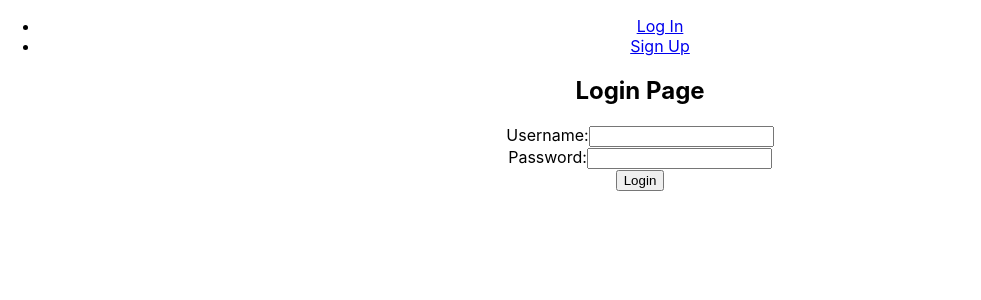
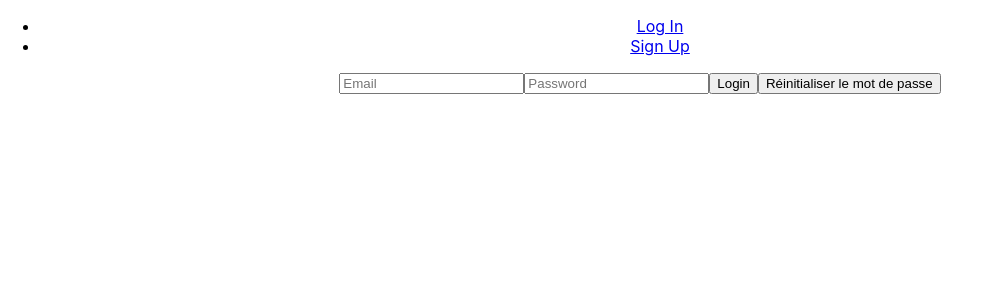
Before and after one commit to Thibault2001/AchieveIt, a React (Create React App) app: page /login in a window 1280 px wide. Shown: the top 300 px of the page, without its empty margins (0-981 px from the left). Built offline with nearby package versions, Linux system fonts and the light colour scheme.

Commit message:
Log in, sign up, reset Password OK

```diff
--- a/src/App.js
+++ b/src/App.js
@@ -3,6 +3,7 @@ import { BrowserRouter as Router, Route, Routes, Link } from 'react-router-dom';
 import './App.css';
 import LoginPage from './loginPage';
 import SignUpPage from './signUpPage';
+import WelcomeUser from './welcomeUsers'
 
 function App() {
   return (
@@ -22,6 +23,7 @@ function App() {
         <Routes>
           <Route path="/login" element={<LoginPage />} />
           <Route path="/signUp" element={<SignUpPage />} />
+          <Route path="/welcome" element={<WelcomeUser />} />
         </Routes>
       </div>
     </Router>
--- a/src/loginPage.jsx
+++ b/src/loginPage.jsx
@@ -1,61 +1,80 @@
 import React, { useState } from 'react';
+import { useSignInWithEmailAndPassword } from 'react-firebase-hooks/auth';
+import { useNavigate } from 'react-router-dom';
+import { sendPasswordResetEmail } from 'firebase/auth';
 
-// Import Firebase hooks
-import { useSignInWithEmailAndPassword } from 'react-firebase-hooks/auth';
-
-// Import Firebase auth instance
-import { app, auth } from './firebase';
+import { auth } from './firebase';
 
 const LoginPage = () => {
 
   const [username, setUsername] = useState('');
   const [password, setPassword] = useState('');
 
-  // Use Firebase hook
-  const [signInWithEmailAndPassword, user, loading, error] = useSignInWithEmailAndPassword(auth);
+  const [signInWithEmailAndPassword, user, error] = useSignInWithEmailAndPassword(auth);
 
-  const handleUsernameChange = (event) => {
-    setUsername(event.target.value);
+  const navigate = useNavigate();
+
+  const handleSubmit = async (event) => {
+    event.preventDefault();
+
+    await signInWithEmailAndPassword(username, password);
+
+    if (user) {
+      navigate('/welcome');
+    }
   };
 
-  const handlePasswordChange = (event) => {
-    setPassword(event.target.value);
+  const [resetEmail, setResetEmail] = useState('');
+  const [showReset, setShowReset] = useState(false);
+
+  const resetPassword = () => {
+    setShowReset(true);
   };
 
-  const handleLogin = (event) => {
-    event.preventDefault();
-
-    // Call Firebase method on click
-    signInWithEmailAndPassword(username, password);
+  const handleReset = () => {
+    sendPasswordResetEmail(auth, resetEmail);
   };
 
   return (
-    <div>
-      <h2>Login Page</h2>
+    <form onSubmit={handleSubmit}>
 
-      <form onSubmit={handleLogin}>
-        <div>
-          <label>Username:</label>
+      {error && <p>Error: {error.message}</p>}
+
       <input
-            type="text"
+        type="email"
+        placeholder="Email"
         value={username}
-            onChange={handleUsernameChange}
+        onChange={(e) => setUsername(e.target.value)}
       />
-        </div>
 
-        <div>
-          <label>Password:</label>
       <input
         type="password"
+        placeholder="Password"
         value={password}
-            onChange={handlePasswordChange}
+        onChange={(e) => setPassword(e.target.value)}
       />
-        </div>
 
       <button type="submit">Login</button>
+      <button onClick={resetPassword}>
+        Réinitialiser le mot de passe
+      </button>
+
+      {showReset && (
+        <>
+          <input
+            type="email"
+            placeholder="Email"
+            value={resetEmail}
+            onChange={(e) => setResetEmail(e.target.value)}
+          />
+          <button onClick={handleReset}>
+            Confirmer réinitialisation
+          </button>
+        </>
+      )}
+
     </form>
-    </div>
   );
-};
+}
 
 export default LoginPage;
--- /dev/null
+++ b/src/welcomeUsers.jsx
@@ -0,0 +1,10 @@
+const WelcomeUser = () => {
+return (
+    <div>
+        <h1>Welcome !</h1>
+        <p>You are log</p>
+    </div>
+    );
+}
+
+export default WelcomeUser;
```
Lines whose indentation alone changed are shown as unchanged.
